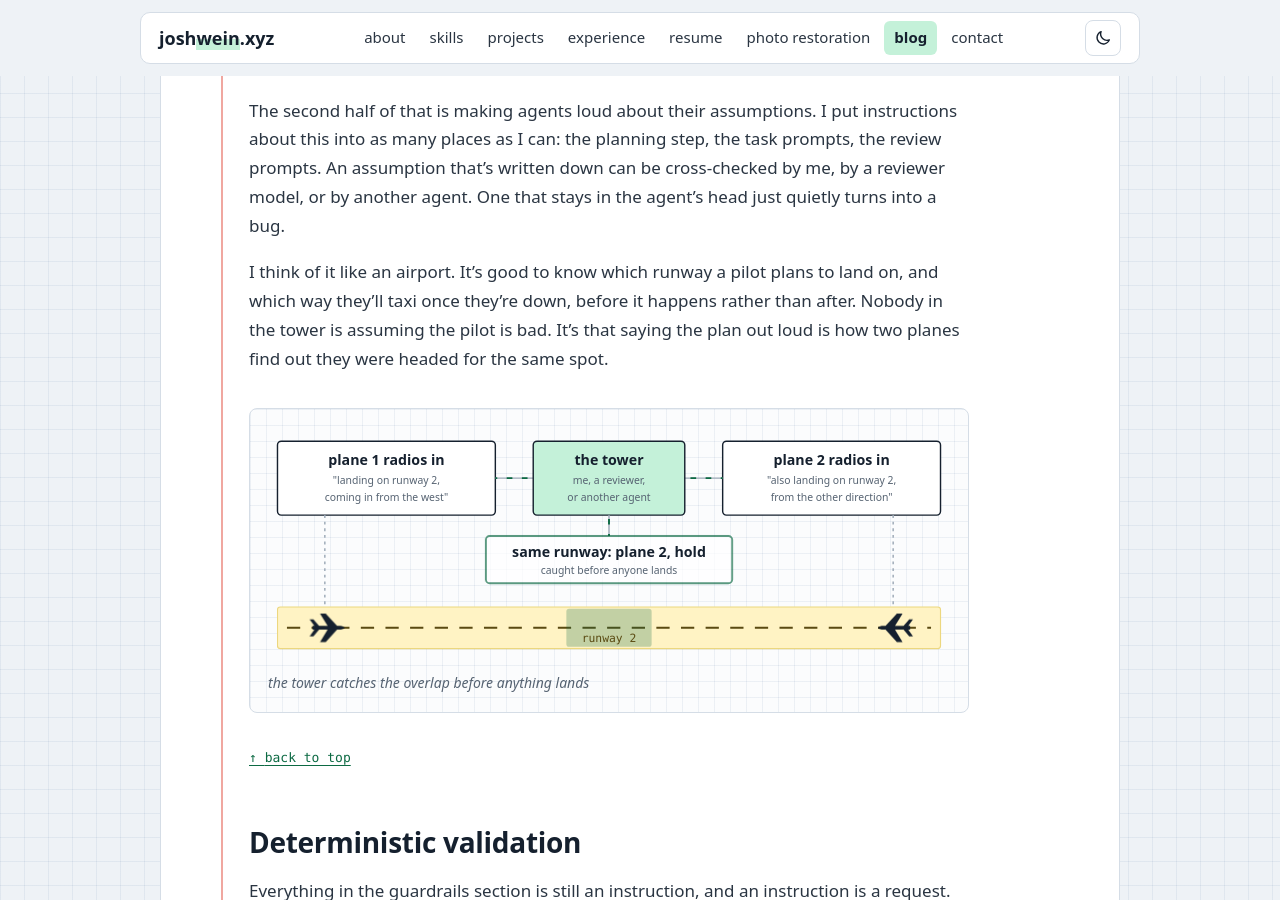
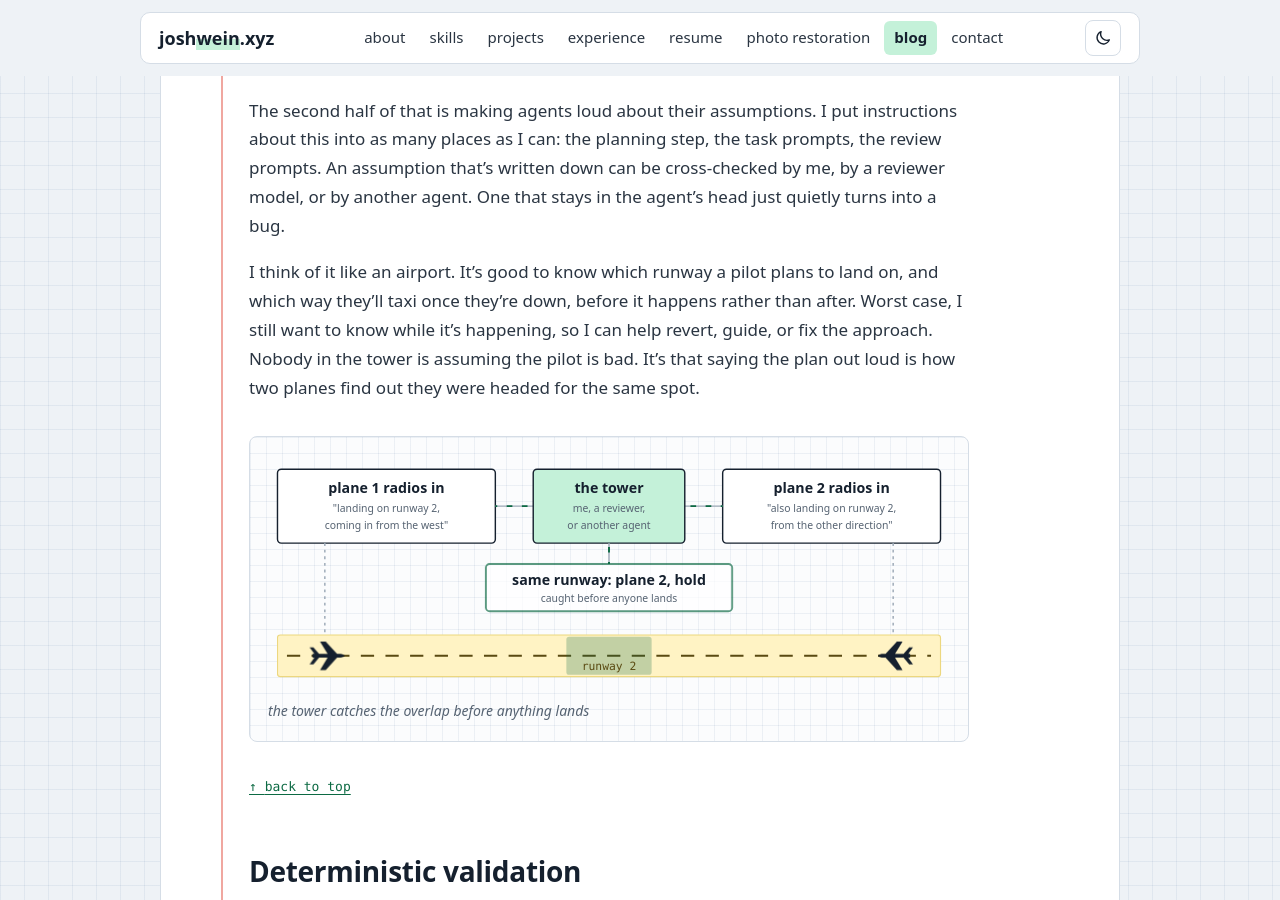
Before and after one commit to JoshWein/blog, a Jekyll site: the page built from _posts/2026-11-21-multi-agent-workflows.md, in a window 1280 px wide and 900 px high, scrolled down 8643 px. Built offline with Jekyll 4.4.1, drawn with Linux system fonts in a browser that asks for light colours; some web fonts are replaced; comment, search, counter and statistics services are not loaded; part of the change alters nothing that is shown.

Commit message:
Release-a-bug review fixes; "worst case" line in the airport analogy
Read slide offset from the computed CSS transform (works the same across
browsers), clamp dt at 0, addListener fallback for older Safari, and clean
up a bug that ever gets past every layer.

Co-Authored-By: Claude Opus 5.5 <noreply@anthropic.com>
Claude-Session: https://claude.ai/code/session_01HtAirmGQyAcmjJao62wzYe

```diff
--- a/_posts/2026-11-21-multi-agent-workflows.md
+++ b/_posts/2026-11-21-multi-agent-workflows.md
@@ -268,7 +268,7 @@ Agents are confident, and they're confident about things that stopped being true
 
 The second half of that is making agents loud about their assumptions. I put instructions about this into as many places as I can: the planning step, the task prompts, the review prompts. An assumption that's written down can be cross-checked by me, by a reviewer model, or by another agent. One that stays in the agent's head just quietly turns into a bug.
 
-I think of it like an airport. It's good to know which runway a pilot plans to land on, and which way they'll taxi once they're down, before it happens rather than after. Nobody in the tower is assuming the pilot is bad. It's that saying the plan out loud is how two planes find out they were headed for the same spot.
+I think of it like an airport. It's good to know which runway a pilot plans to land on, and which way they'll taxi once they're down, before it happens rather than after. Worst case, I still want to know while it's happening, so I can help revert, guide, or fix the approach. Nobody in the tower is assuming the pilot is bad. It's that saying the plan out loud is how two planes find out they were headed for the same spot.
 
 <figure class="diagram">
 <svg viewBox="0 0 720 245" role="img" aria-labelledby="rw-t rw-d">
--- a/js/swiss-cheese.js
+++ b/js/swiss-cheese.js
@@ -17,6 +17,7 @@
   function sync() { box.hidden = !motion.matches; }
   sync();
   if (motion.addEventListener) motion.addEventListener('change', sync);
+  else if (motion.addListener) motion.addListener(sync);
 
   var layers = Array.prototype.map.call(svg.querySelectorAll('.layer'), function (g) {
     var r = g.querySelector('rect');
@@ -29,9 +30,11 @@
   });
   var live = 0;
 
-  function offset(layer) {   // how far the slice has slid right now
-    var m = svg.getScreenCTM(), n = layer.g.getScreenCTM();
-    return m && n ? m.inverse().multiply(n).f : 0;
+  function offset(layer) {   // how far the slice has slid right now (the CSS animation's value)
+    var t = getComputedStyle(layer.g).transform;
+    if (!t || t === 'none') return 0;
+    var m = t.match(/matrix\(([^)]+)\)/);
+    return m ? parseFloat(m[1].split(',')[5]) || 0 : 0;
   }
   function nearestHole(layer, y) {
     var off = offset(layer), best = null;
@@ -74,7 +77,7 @@
     }
 
     (function step(now) {
-      var dt = Math.min((now - last) / 1000, 0.05);
+      var dt = Math.max(0, Math.min((now - last) / 1000, 0.05));
       last = now;
       if (inside >= 0) {
         // Riding through a hole: stay in it as the slice slides.
@@ -90,6 +93,8 @@
           if (target !== null && Math.abs(target - y) <= 5) inside = next;
           else return caught(next);
         }
+      } else if (x > 740) {   // made it past every layer (can't happen while "me" has no holes)
+        g.remove(); live--; return;
       }
       x += SPEED * dt;
       g.setAttribute('transform', 'translate(' + x.toFixed(1) + ' ' + y.toFixed(1) + ')');
```
